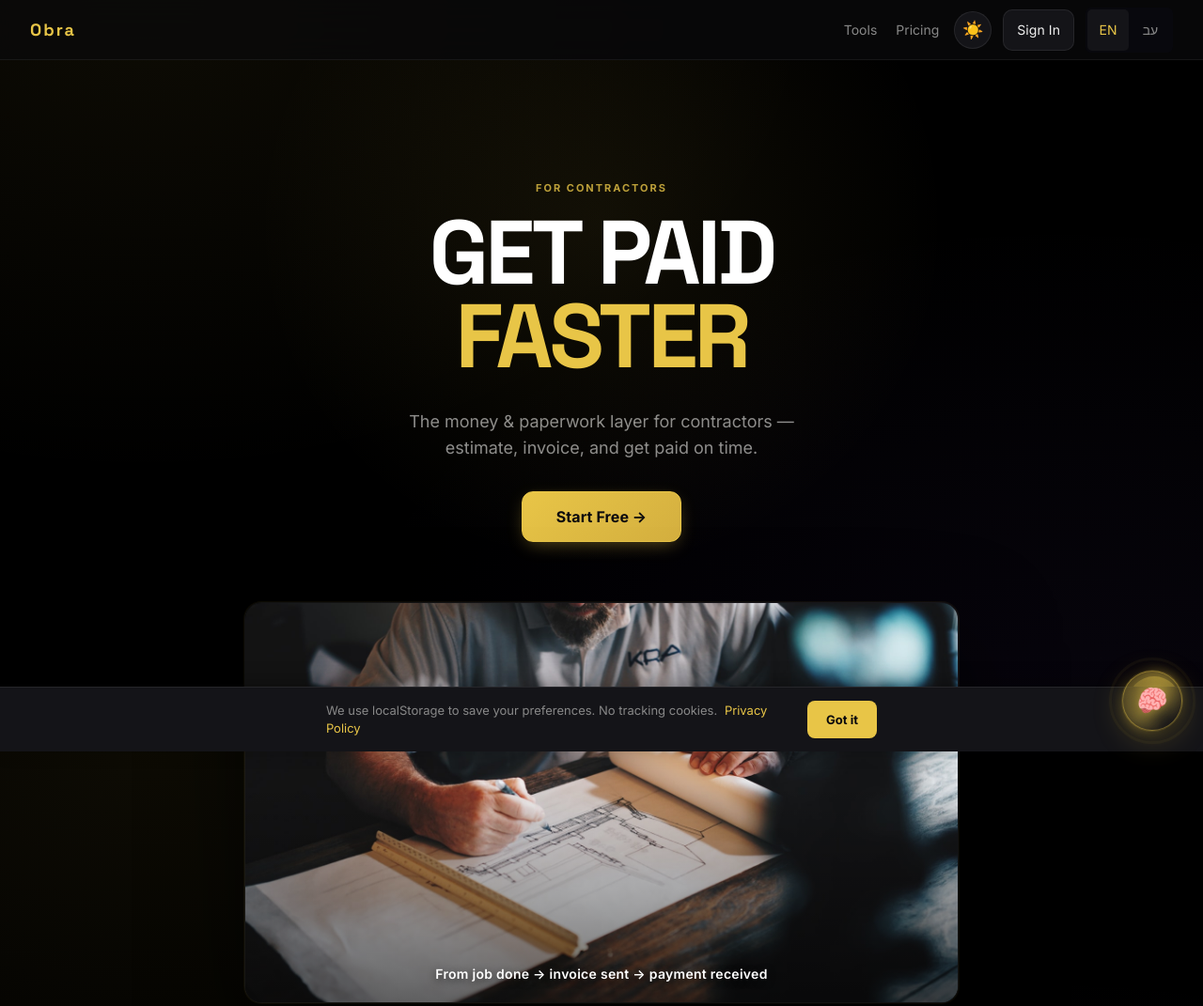
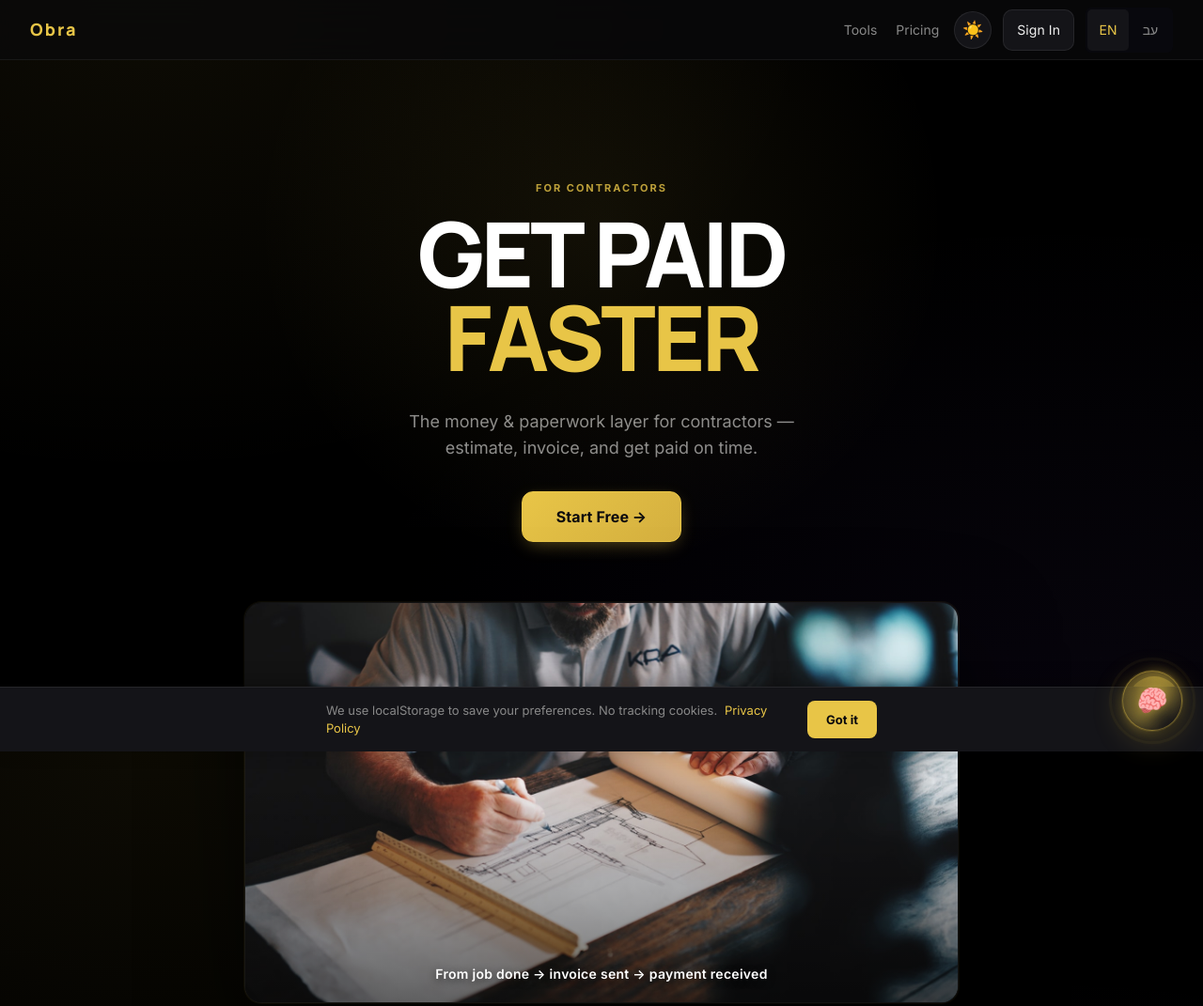
Before and after one commit to fanzaimgmt-art/bq-tools, a plain HTML site: page index.html in a window 1280 px wide. Shown: the top 1071 px of the page at 94% size. Drawn offline with nearby package versions, Linux system fonts and the light colour scheme; no server answers.

Commit message:
Typography: swap display font Space Grotesk -> Manrope (grounded, premium, more stable)

```diff
--- a/style.css
+++ b/style.css
@@ -1,5 +1,5 @@
 /* Premium typography stack — Inter (EN/ES), Rubik (HE), Space Grotesk (display), JetBrains Mono (code) */
-@import url('https://fonts.googleapis.com/css2?family=Inter:wght@400;500;600;700;800;900&family=Rubik:wght@400;500;600;700;800&family=Space+Grotesk:wght@500;600;700&family=JetBrains+Mono:wght@400;500;700&display=swap');
+@import url('https://fonts.googleapis.com/css2?family=Inter:wght@400;500;600;700;800;900&family=Rubik:wght@400;500;600;700;800&family=Manrope:wght@500;600;700;800&family=JetBrains+Mono:wght@400;500;700&display=swap');
 
 :root {
   /* Dark theme (default) — construction psychology: gold (trust/value), deep black (stability), amber accents */
@@ -40,7 +40,7 @@
   /* Typography */
   --font-en: 'Inter', system-ui, -apple-system, 'Segoe UI', sans-serif;
   --font-he: 'Rubik', 'Inter', system-ui, sans-serif;
-  --font-display: 'Space Grotesk', 'Inter', sans-serif;
+  --font-display: 'Manrope', 'Inter', sans-serif;
   --font-mono: 'JetBrains Mono', ui-monospace, 'SF Mono', Consolas, monospace;
   /* Easing curves — varied, not single-use */
   --transition: .2s cubic-bezier(.4,0,.2,1);
```
